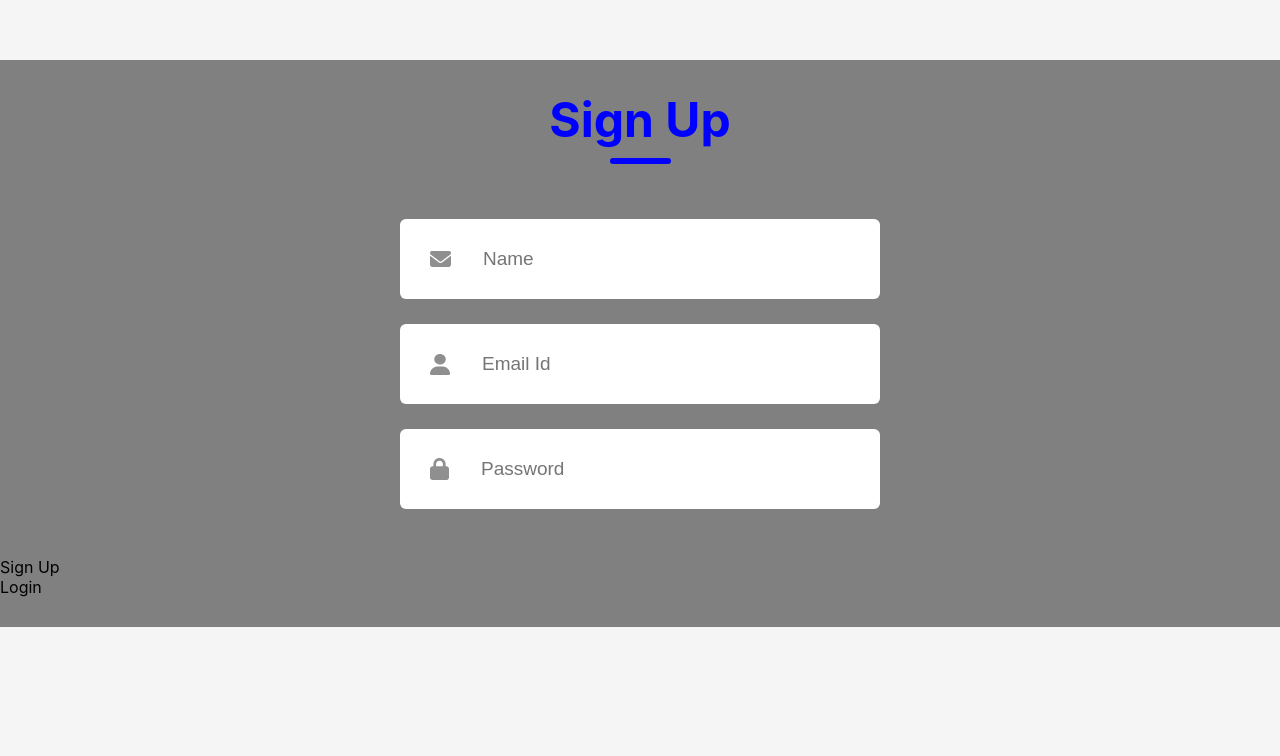
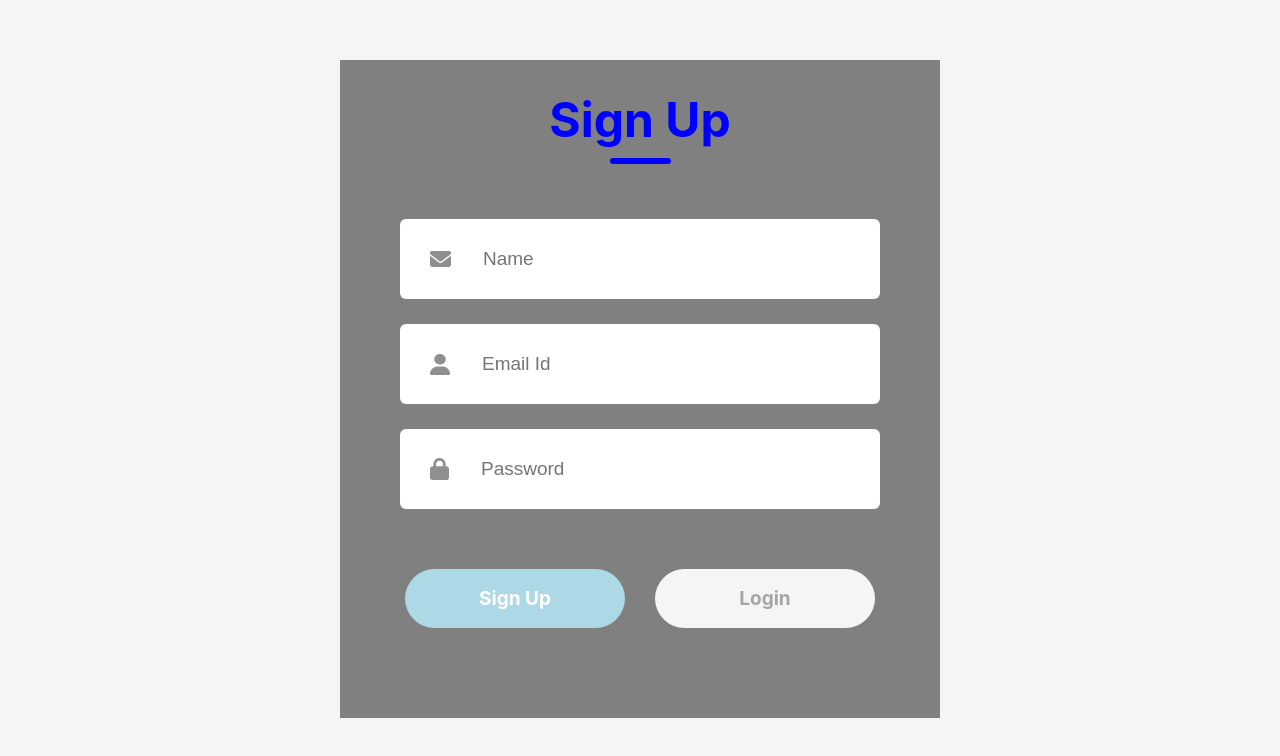
Before and after one commit to Sandesh-Ghimire/TeamTech, a React (Create React App) app in the folder frontend/: page / in a window 1280 px wide. Shown: the part 140-896 px from the top of the page. Built offline with nearby package versions, Linux system fonts and the light colour scheme.

Commit message:
login and signup page created. more designyet to be added.

```diff
--- a/frontend/src/Components/LoginReg/LoginReg.css
+++ b/frontend/src/Components/LoginReg/LoginReg.css
@@ -6,6 +6,7 @@
     margin-top: 200px;
     background: grey;
     padding-bottom: 30px;
+    width: 600px;
 }
 
 .header
@@ -81,3 +82,42 @@
     color: grey;
     font-size: 18px;
 }
+
+
+.forgot-password
+{
+    color: lightblue;
+    cursor: pointer;
+
+
+}
+
+
+.submit-container
+{
+    display: flex;
+    gap:30px;
+    margin: 60px auto;
+}
+
+.submit
+{
+    display: flex;
+    justify-content: center;
+    align-items: center;
+    width: 220px;
+    height: 59px;
+    color:white;
+    background:lightblue;
+    border-radius: 50px;
+    font-size: 19px;
+    font-weight: 700;
+    cursor: pointer;
+
+}
+
+.gray
+{
+    background: whitesmoke;
+    color: rgb(165, 165, 165);
+}
--- a/frontend/src/Components/LoginReg/LoginReg.jsx
+++ b/frontend/src/Components/LoginReg/LoginReg.jsx
@@ -1,22 +1,32 @@
-import React from 'react'
+import React, { useState } from 'react'
 import './LoginReg.css'
 
 import user_icon from "../Assets/email.png"
 import email_icon from "../Assets/person.png"
 import password_icon from "../Assets/password.png"
+
+
+
+
+
 export const LoginReg = () => {
+
+const [action,setAction] = useState("Sign Up");
+
   return (
     <div>
       <div className="container">
         <div className="header">
-          <div className="text">Sign Up</div>
+          <div className="text">{action}</div>
           <div className="underline"></div>
         </div>
         <div className="inputs">
+          {action === "Login" ?<div></div>:
           <div className="input">
-            <img src={user_icon} alt="" />
-            <input type="text"  placeholder='Name'/>
-          </div>
+          <img src={user_icon} alt="" />
+          <input type="text"  placeholder='Name'/>
+        </div> }
+
           <div className="input">
             <img src={email_icon} alt="" />
             <input type="email" placeholder='Email Id'/>
@@ -26,10 +36,11 @@ export const LoginReg = () => {
             <input type="password"  placeholder='Password'/>
           </div>
         </div>
-        <div className="forgot-password">Forget Password? <span>click here</span></div>
+        {action==="Sign Up"? <div></div>:  <div className="forgot-password">Forget Password? <span>click here</span></div>}
+
         <div className="submit-container">
-          <div className="submit">Sign Up</div>
-          <div className="submit">Login</div>
+          <div className={action==="Login"?"submit gray" :"submit"} onClick={()=>{setAction("Sign Up")}}>Sign Up</div>
+          <div className={action==="Sign Up"? "submit gray": "submit" } onClick={()=>{setAction("Login")}}>Login</div>
 
         </div>
       </div>
```
